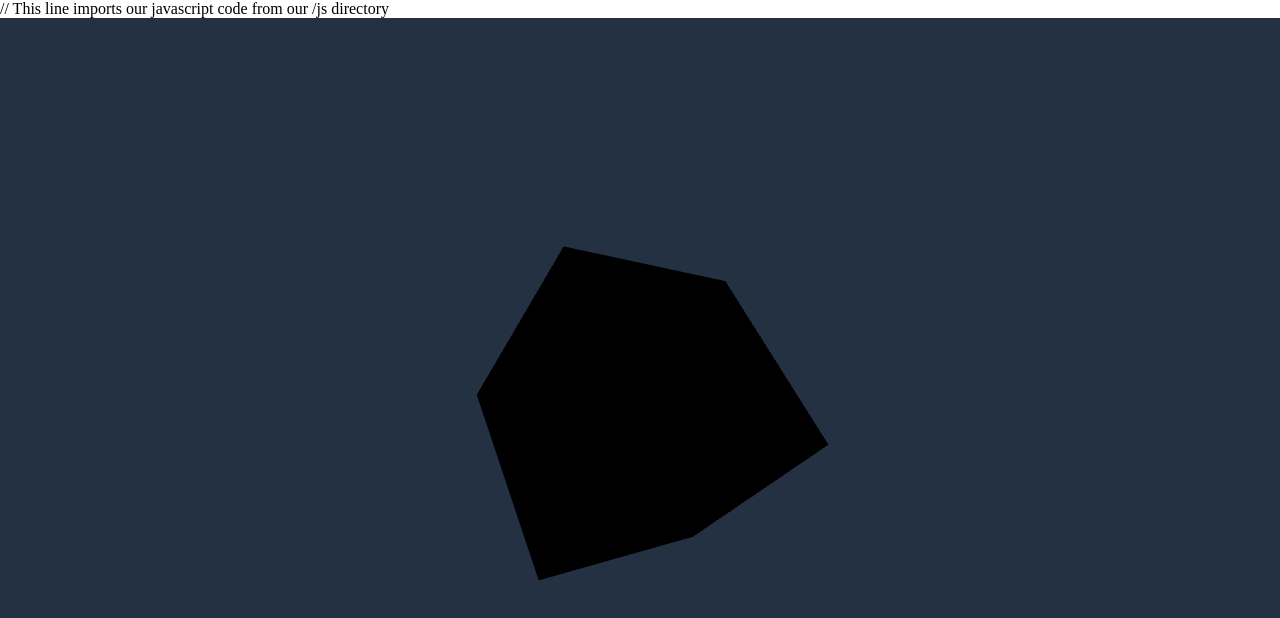
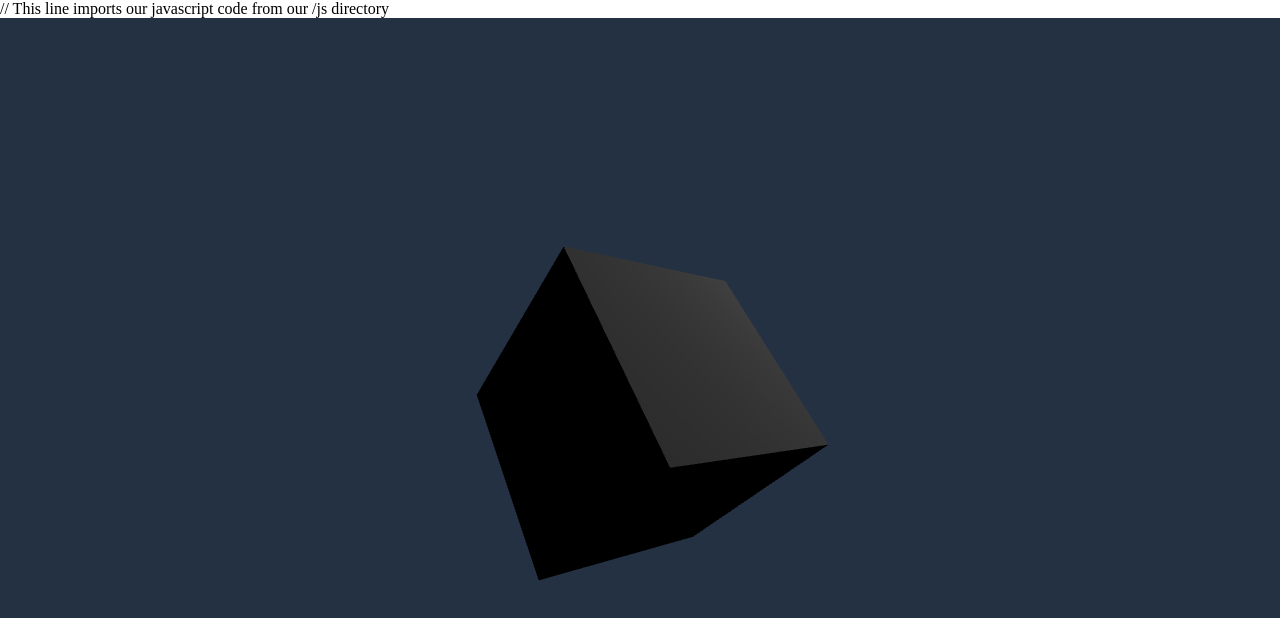
Before and after one commit to MichaelMansourati/threejs-autoambient, a website with bundled scripts: page index.html in a window 1280 px wide. Built offline with nearby package versions, Linux system fonts and the light colour scheme.

Commit message:
init commit

```diff
--- a/index.html
+++ b/index.html
@@ -5,7 +5,7 @@
     <meta http-equiv="X-UA-Compatible" content="IE=edge">
     <meta name="viewport" content="width=device-width, initial-scale=1.0">
     <title>My First three.js Project</title>
-    <link rel="stylesheet" href="css/main.css">
+    <link rel="stylesheet" type="text/css" href="./css/main.css">
 </head>
 <body>
     // This line imports our javascript code from our /js directory
--- a/js/main.js
+++ b/js/main.js
@@ -30,4 +30,9 @@ const rendering = function() {
     scene.rotation.x -= 0.01;
     renderer.render(scene, camera);
 };
+
+const light = new THREE.PointLight(0xFFFFFF, 1, 100);
+light.position.set(5, 5, 5);
+scene.add(light);
+
 rendering();
```
Also changed, not shown: package.json (+4 -6 lines), server.js (added, +16 -0 lines), 3 other files.
